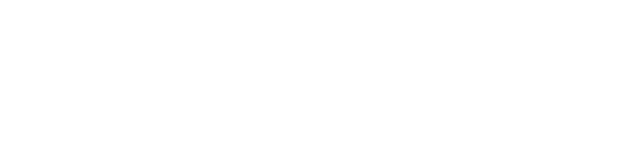
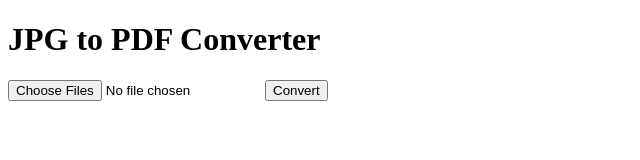
Before and after one commit to Brown-Sage/PdfConverter, a website: page index.html in a window 1280 px wide. Shown: the whole page, without its empty margins (0-640 px from the left). Drawn offline with Linux system fonts and the light colour scheme.

Commit message:
Checking...

```diff
--- a/index.html
+++ b/index.html
@@ -1,48 +1,57 @@
 <!DOCTYPE html>
    <html lang="en">
    <head>
-    <!-- ... (previous head content) ... -->
+       <meta charset="UTF-8">
+       <meta name="viewport" content="width=device-width, initial-scale=1.0">
+       <title>JPG to PDF Converter</title>
    </head>
    <body>
-    <!-- ... (previous body content) ... -->
+       <h1>JPG to PDF Converter</h1>
+       <input type="file" id="fileInput" accept="image/jpeg" multiple>
+       <button onclick="convertFiles()">Convert</button>
+       <div id="status"></div>
+
        <script>
-        // ... (previous script content) ...
+       function convertFiles() {
+           const fileInput = document.getElementById('fileInput');
+           const status = document.getElementById('status');
 
-        function uploadFile(file, i) {
-            var formData = new FormData()
-            formData.append('file', file)
-            document.getElementById('status').innerHTML = 'Converting...';
+           if (fileInput.files.length === 0) {
+               status.textContent = 'Please select at least one JPG file.';
+               return;
+           }
+
+           const formData = new FormData();
+           for (let i = 0; i < fileInput.files.length; i++) {
+               formData.append('file', fileInput.files[i]);
+           }
+
+           status.textContent = 'Converting...';
+
            fetch('/.netlify/functions/convert', {
                method: 'POST',
                body: formData
            })
            .then(response => {
-                if (!response.ok) {
-                    throw new Error(`HTTP error! status: ${response.status}`);
-                }
+               if (!response.ok) throw new Error('Server error');
                return response.blob();
            })
            .then(blob => {
-                if (blob.size === 0) {
-                    throw new Error('Received empty PDF');
-                }
-                const url = window.URL.createObjectURL(blob);
+               const url = URL.createObjectURL(blob);
                const a = document.createElement('a');
-                a.style.display = 'none';
                a.href = url;
                a.download = 'converted.pdf';
                document.body.appendChild(a);
                a.click();
-                window.URL.revokeObjectURL(url);
-                document.getElementById('status').innerHTML = 'Conversion complete! PDF downloaded.';
+               document.body.removeChild(a);
+               URL.revokeObjectURL(url);
+               status.textContent = 'Conversion complete!';
            })
-            .catch((error) => {
+           .catch(error => {
                console.error('Error:', error);
-                document.getElementById('status').innerHTML = `Conversion failed: ${error.message}. Please try again.`;
+               status.textContent = 'Conversion failed. Please try again.';
            });
        }
-
-        // ... (rest of the script content) ...
        </script>
    </body>
    </html>
```
Lines whose indentation alone changed are shown as unchanged.
